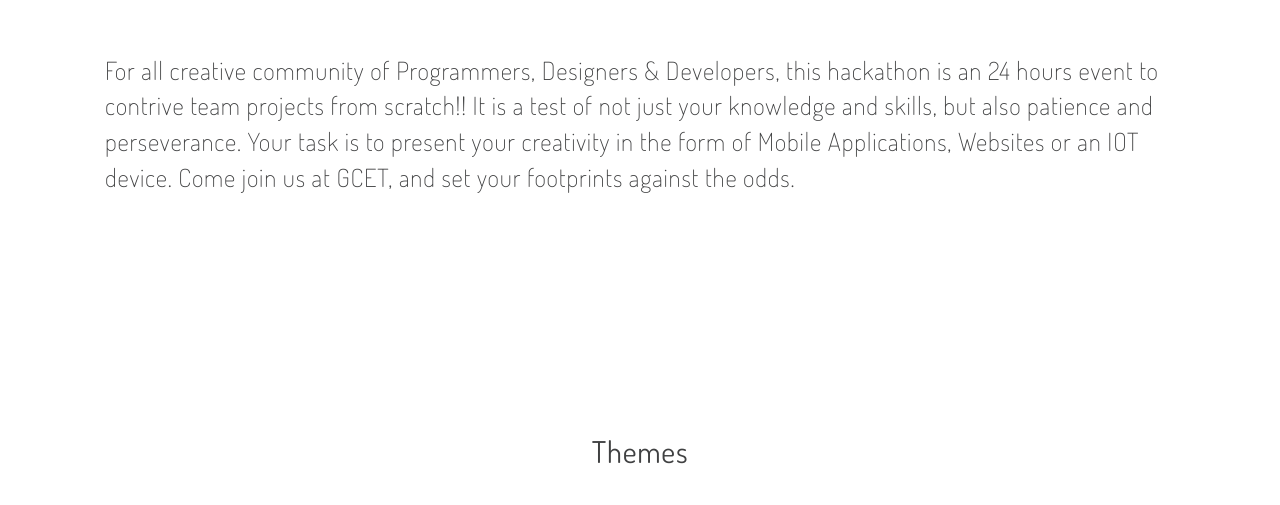
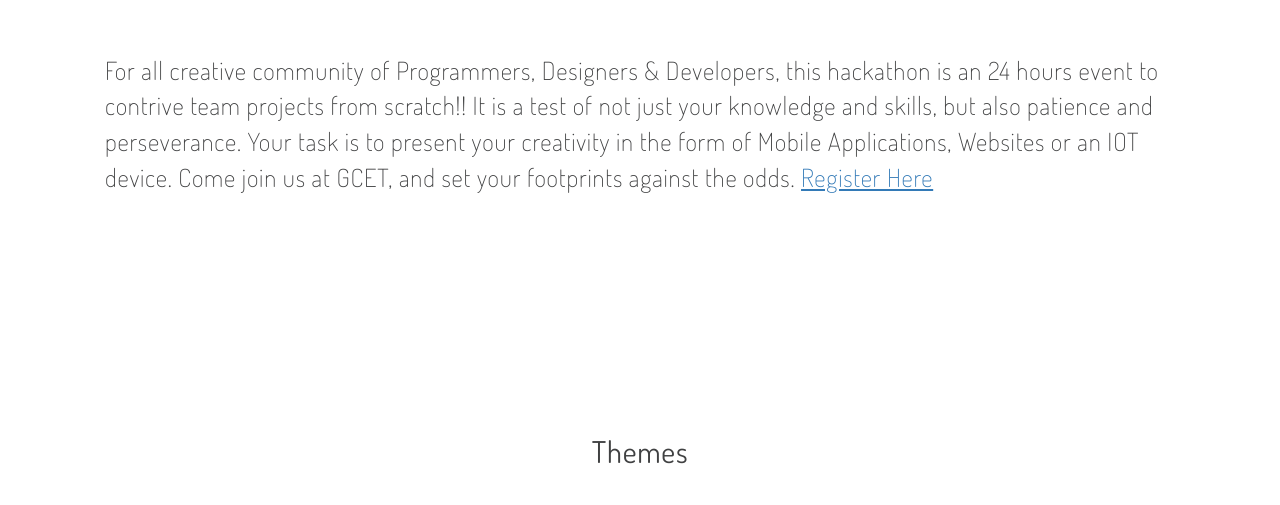
Before and after one commit to Hackathon-Gcet/Hackathon-Gcet.github.io, a plain HTML site: page index.html in a window 1280 px wide. Shown: the part 1020-1525 px from the top of the page. Drawn offline with Linux system fonts and the light colour scheme.

Commit message:
add register form

```diff
--- a/index.html
+++ b/index.html
@@ -120,6 +120,7 @@
 					<div class="row">
 						<div class="col-md-12" style="font-size: 25px; font-weight:300; margin-bottom: 40px; padding: 50px">
 							For all creative community of Programmers, Designers & Developers, this hackathon is an 24 hours event to contrive team projects from scratch!! It is a test of not just your knowledge and skills, but also patience and perseverance. Your task is to present your creativity in the form of Mobile Applications, Websites or an IOT device. Come join us at GCET, and set your footprints against the odds.
+							<a href="https://bit.ly/2mqp5II"><u>Register Here</u></a>
 						</div>
 					</div>
 				</div>
```
